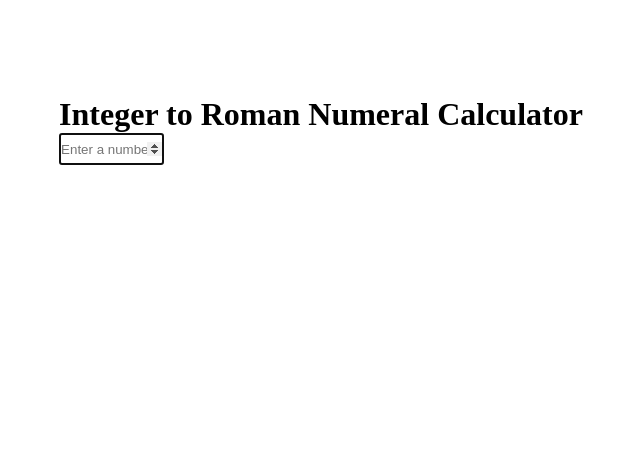
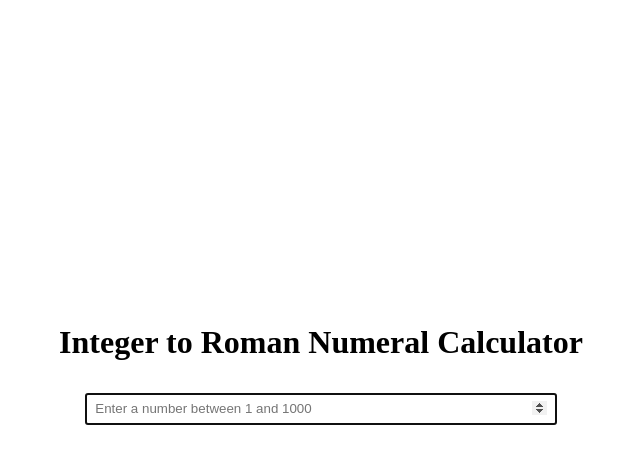
Before and after one commit to melanie-charbonne/integer-to-roman-numeral, a Next.js app: page / in a window 1280 px wide. Shown: the top 464 px of the page, without its empty margins (319-959 px from the left). Built offline with nearby package versions, Linux system fonts and the light colour scheme.

Commit message:
style: add some style for better lisibility

```diff
--- a/src/components/RomanNumeralOutput.jsx
+++ b/src/components/RomanNumeralOutput.jsx
@@ -1,4 +1,4 @@
 const RomanNumeralOutput = ({romanValue}) => {
-    return <p data-testid="output-roman">{romanValue}</p>
+    return <p data-testid="output-roman" className="roman-value-output">{romanValue}</p>
 }
 export default RomanNumeralOutput
--- a/src/styles/Home.module.css
+++ b/src/styles/Home.module.css
@@ -1,8 +1,16 @@
-.main {
+.main, .wrapper {
   display: flex;
   flex-direction: column;
   align-items: center;
+  justify-content: center;
   gap: 2rem;
+  position: relative;
+  text-align: center;
+}
+.main {
   padding: 6rem;
   min-height: 100vh;
 }
+.wrapper {
+  padding-bottom: 3.2rem;
+}
--- a/src/styles/globals.css
+++ b/src/styles/globals.css
@@ -21,11 +21,18 @@ a {
   text-decoration: none;
 }
 form {
-  width: 20%;
+  width: 100%;
+  display: flex;
+  justify-content: center;
 }
 input {
-  width: 100%;
+  width: 90%;
   height: 2rem;
+  padding: .25rem .5rem;
+}
+.roman-value-output {
+  position: absolute;
+  bottom: 0;
 }
 
 @media (prefers-color-scheme: dark) {
```
